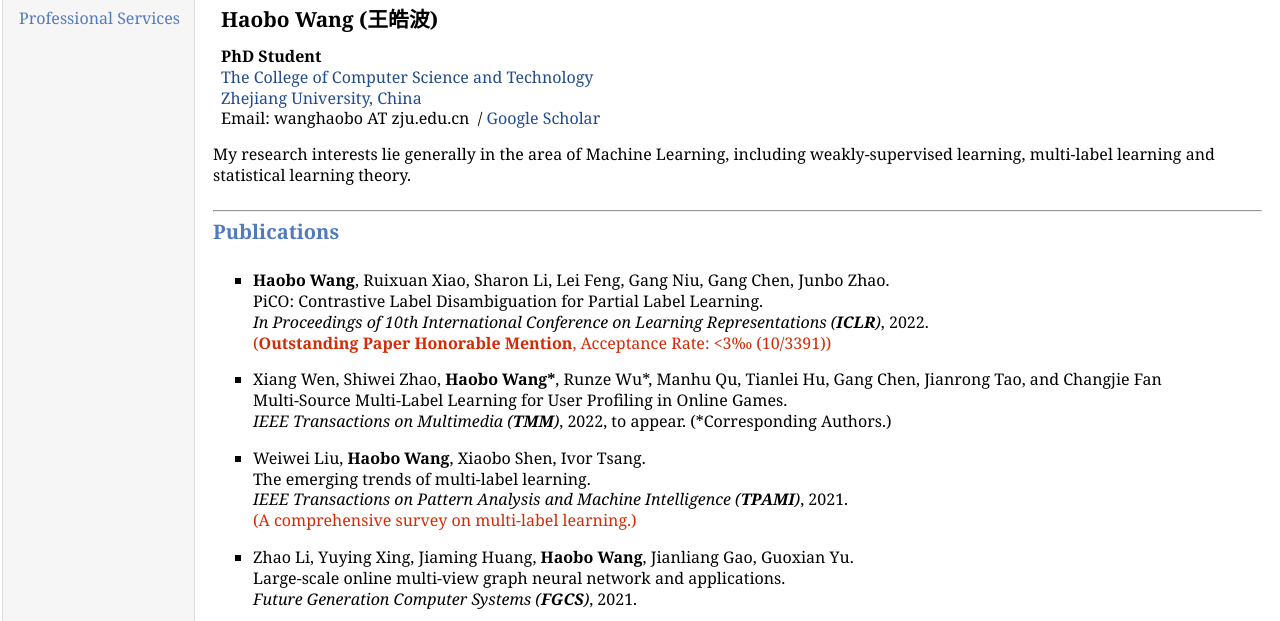
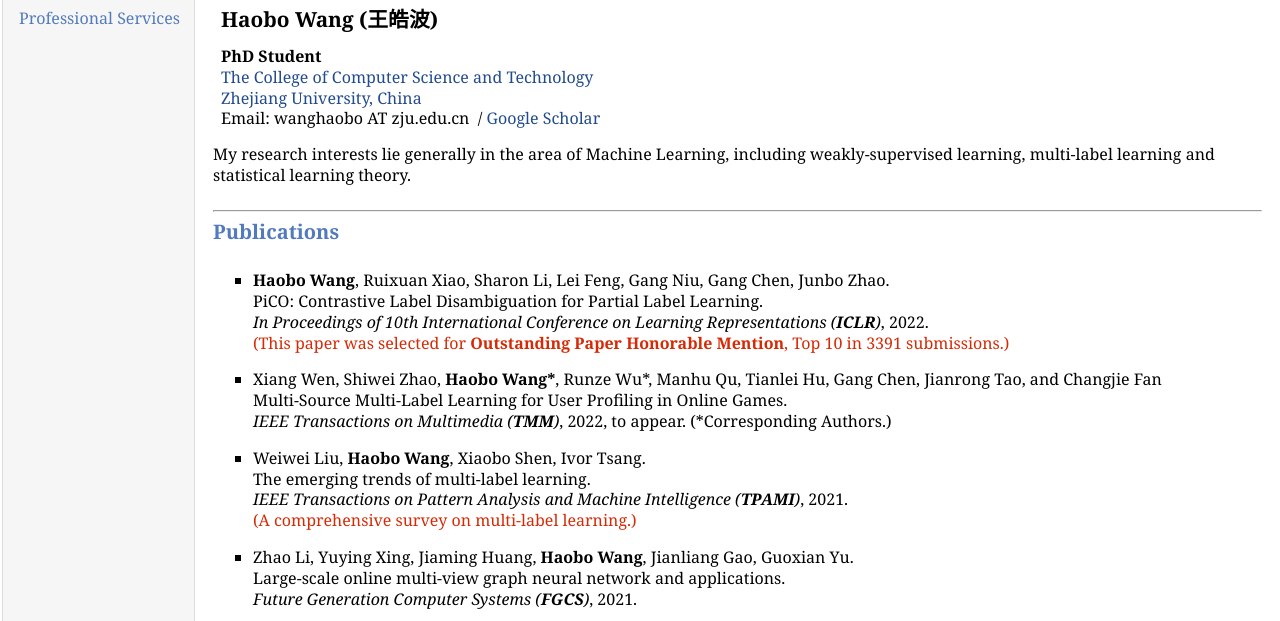
Before and after one commit to hbzju/hbzju.github.io, a plain HTML site: page index.html in a window 1280 px wide. Shown: the part 154-775 px from the top of the page. Drawn offline with Linux system fonts and the light colour scheme.

Commit message:
Update index.html

```diff
--- a/index.html
+++ b/index.html
@@ -43,7 +43,7 @@
                 <b>Haobo Wang</b>, Ruixuan Xiao, Sharon Li, Lei Feng, Gang Niu, Gang Chen, Junbo Zhao.<br>
                 PiCO: Contrastive Label Disambiguation for Partial Label Learning.<br>
                 <i>In Proceedings of 10th International Conference on Learning Representations (<b>ICLR</b>)</i>, 2022.<br>
-		    <font color="#D62A05">(<b>Outstanding Paper Honorable Mention</b>, Acceptance Rate: <3‰ (10/3391))</font><br>
+		    <font color="#D62A05">(This paper was selected for <b>Outstanding Paper Honorable Mention</b>, Top 10 in 3391 submissions.)</font><br>
             </p></li>
         </ul>
         <ul>
```
